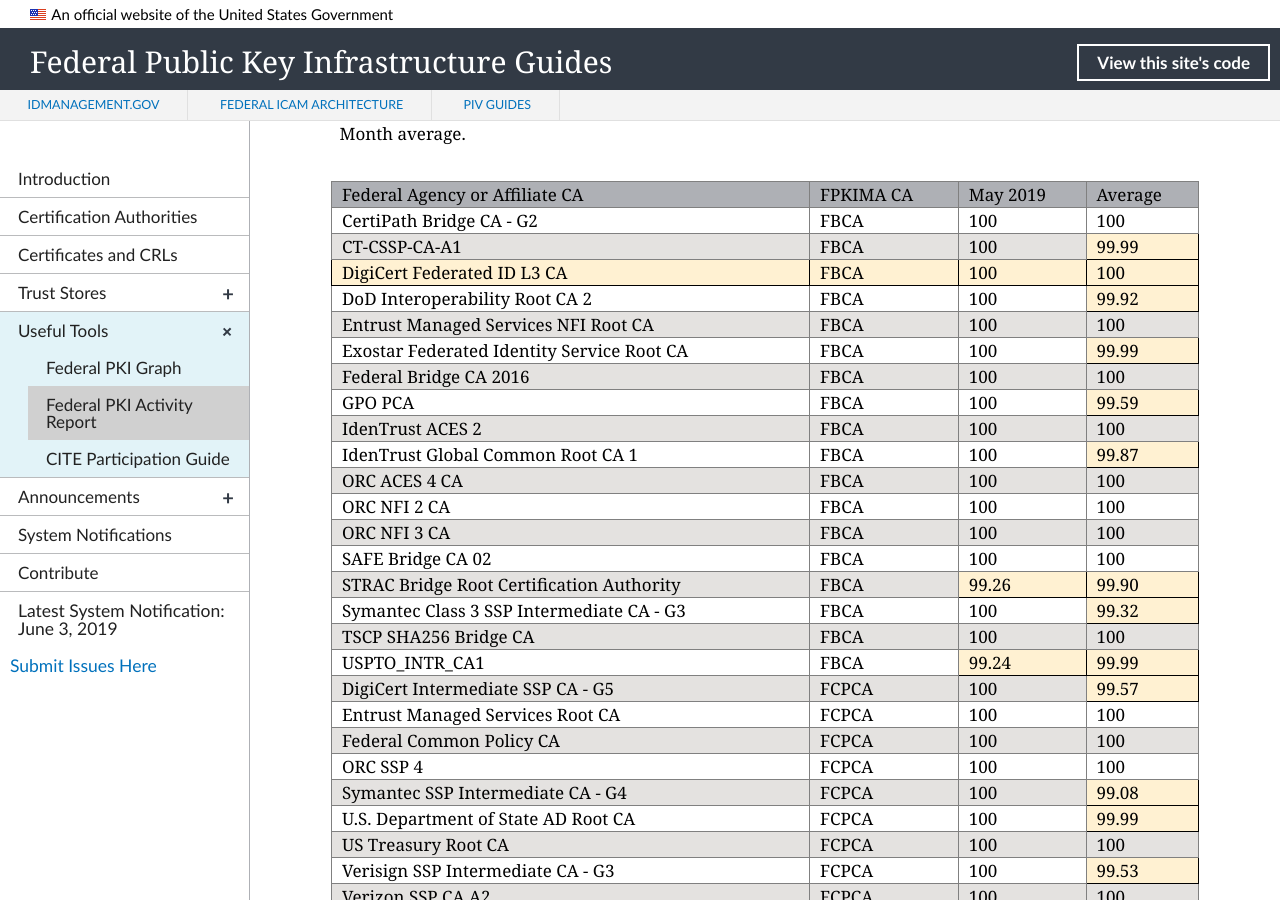
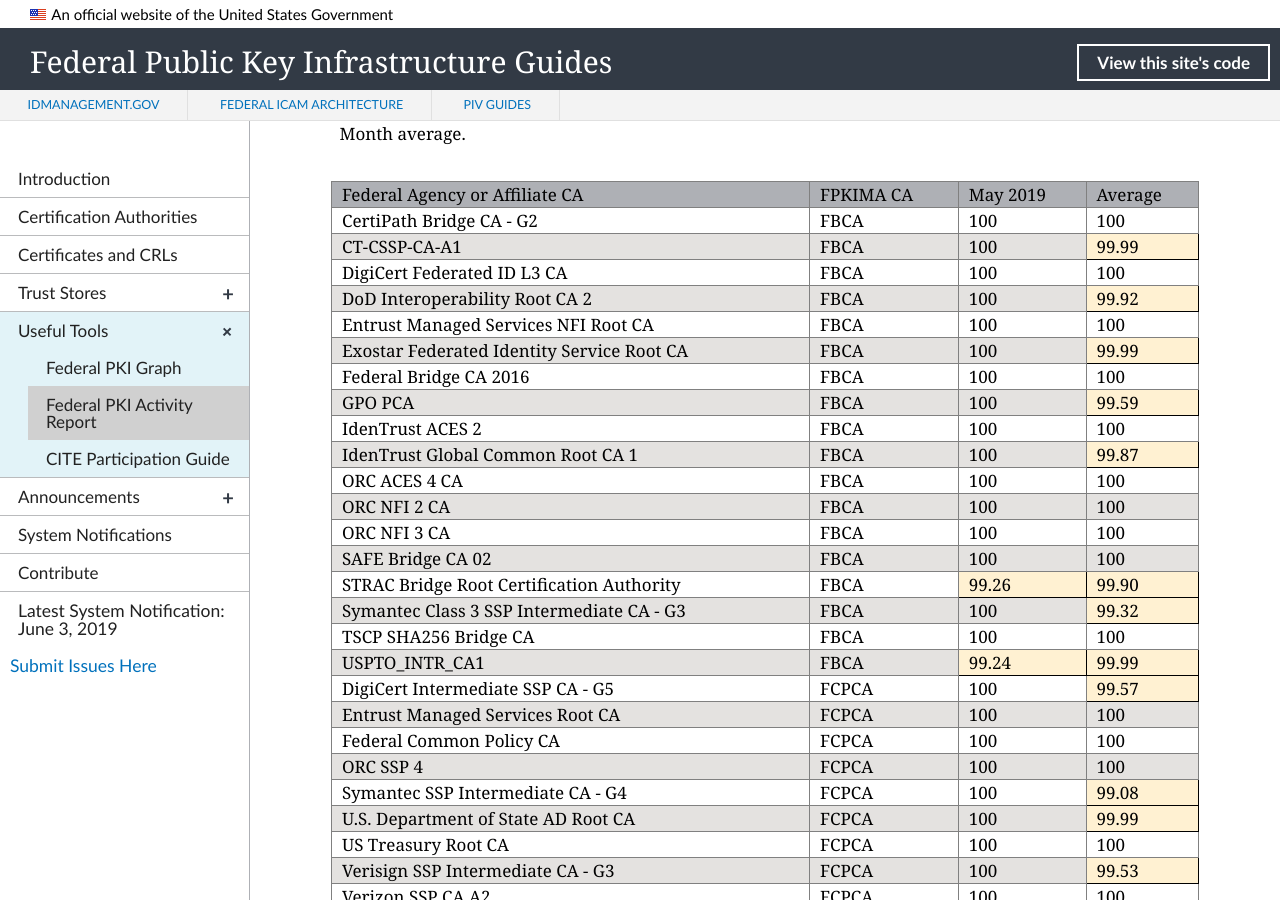
Before and after one commit to GSA/fpki-guides, a Jekyll site: the page built from _tools/03_fpki_activity_report.md, in a window 1280 px wide and 900 px high, scrolled down 2673 px. Built offline with Jekyll 4.4.1, drawn with Linux system fonts in a browser that asks for light colours; nearby versions of some CDN libraries; library files that are not in the unit come from our copies.

Commit message:
Fix row shading

```diff
--- a/_includes/fpkiar-repo-table.html
+++ b/_includes/fpkiar-repo-table.html
@@ -37,171 +37,171 @@
         <td class="tg-s7ni">99.99</td>
     </tr>
     <tr>
-        <td class="tg-s7ni">DigiCert Federated ID L3 CA</td>
-        <td class="tg-s7ni">FBCA</td>
-        <td class="tg-s7ni">100</td>
-        <td class="tg-s7ni">100</td>
+        <td class="tg-0pky">DigiCert Federated ID L3 CA</td>
+        <td class="tg-0pky">FBCA</td>
+        <td class="tg-0pky">100</td>
+        <td class="tg-0pky">100</td>
     </tr>
     <tr>
-        <td class="tg-0pky">DoD Interoperability Root CA 2</td>
-        <td class="tg-0pky">FBCA</td>
-        <td class="tg-0pky">100</td>
+        <td class="tg-y698">DoD Interoperability Root CA 2</td>
+        <td class="tg-y698">FBCA</td>
+        <td class="tg-y698">100</td>
         <td class="tg-s7ni">99.92</td>
     </tr>
     <tr>
-        <td class="tg-y698">Entrust Managed Services NFI Root CA</td>
+        <td class="tg-0pky">Entrust Managed Services NFI Root CA</td>
+        <td class="tg-0pky">FBCA</td>
+        <td class="tg-0pky">100</td>
+        <td class="tg-0pky">100</td>
+    </tr>
+     <tr>
+        <td class="tg-y698">Exostar Federated Identity Service Root CA</td>
         <td class="tg-y698">FBCA</td>
         <td class="tg-y698">100</td>
-        <td class="tg-y698">100</td>
-    </tr>
-     <tr>
-        <td class="tg-0pky">Exostar Federated Identity Service Root CA</td>
-        <td class="tg-0pky">FBCA</td>
-        <td class="tg-0pky">100</td>
         <td class="tg-s7ni">99.99</td>
     </tr>
     <tr>
-        <td class="tg-y698">Federal Bridge CA 2016</td>
+        <td class="tg-0pky">Federal Bridge CA 2016</td>
+        <td class="tg-0pky">FBCA</td>
+        <td class="tg-0pky">100</td>
+        <td class="tg-0pky">100</td>
+    </tr>
+    <tr>
+        <td class="tg-y698">GPO PCA</td>
+        <td class="tg-y698">FBCA</td>
+        <td class="tg-y698">100</td>
+        <td class="tg-s7ni">99.59</td>
+    </tr>
+    <tr>
+        <td class="tg-0pky">IdenTrust ACES 2</td>
+        <td class="tg-0pky">FBCA</td>
+        <td class="tg-0pky">100</td>
+        <td class="tg-0pky">100</td>
+    </tr>
+    <tr>
+        <td class="tg-y698">IdenTrust Global Common Root CA 1</td>
+        <td class="tg-y698">FBCA</td>
+        <td class="tg-y698">100</td>
+        <td class="tg-s7ni">99.87</td>
+    </tr>
+    <tr>
+        <td class="tg-0pky">ORC ACES 4 CA</td>
+        <td class="tg-0pky">FBCA</td>
+        <td class="tg-0pky">100</td>
+        <td class="tg-0pky">100</td>
+    </tr>
+    <tr>
+        <td class="tg-y698">ORC NFI 2 CA</td>
         <td class="tg-y698">FBCA</td>
         <td class="tg-y698">100</td>
         <td class="tg-y698">100</td>
     </tr>
     <tr>
-        <td class="tg-0pky">GPO PCA</td>
+        <td class="tg-0pky">ORC NFI 3 CA</td>
         <td class="tg-0pky">FBCA</td>
         <td class="tg-0pky">100</td>
-        <td class="tg-s7ni">99.59</td>
+        <td class="tg-0pky">100</td>
     </tr>
     <tr>
-        <td class="tg-y698">IdenTrust ACES 2</td>
+        <td class="tg-y698">SAFE Bridge CA 02</td>
         <td class="tg-y698">FBCA</td>
         <td class="tg-y698">100</td>
         <td class="tg-y698">100</td>
     </tr>
     <tr>
-        <td class="tg-0pky">IdenTrust Global Common Root CA 1</td>
+        <td class="tg-0pky">STRAC Bridge Root Certification Authority</td>
         <td class="tg-0pky">FBCA</td>
-        <td class="tg-0pky">100</td>
-        <td class="tg-s7ni">99.87</td>
+        <td class="tg-s7ni">99.26</td>
+        <td class="tg-s7ni">99.90</td>
     </tr>
     <tr>
-        <td class="tg-y698">ORC ACES 4 CA</td>
+        <td class="tg-y698">Symantec Class 3 SSP Intermediate CA - G3</td>
         <td class="tg-y698">FBCA</td>
         <td class="tg-y698">100</td>
-        <td class="tg-y698">100</td>
+        <td class="tg-s7ni">99.32</td>
     </tr>
     <tr>
-        <td class="tg-0pky">ORC NFI 2 CA</td>
+        <td class="tg-0pky">TSCP SHA256 Bridge CA</td>
         <td class="tg-0pky">FBCA</td>
         <td class="tg-0pky">100</td>
         <td class="tg-0pky">100</td>
     </tr>
     <tr>
-        <td class="tg-y698">ORC NFI 3 CA</td>
+        <td class="tg-y698">USPTO_INTR_CA1</td>
         <td class="tg-y698">FBCA</td>
+        <td class="tg-s7ni">99.24</td>
+        <td class="tg-s7ni">99.99</td>
+    </tr>
+    <tr>
+        <td class="tg-0pky">DigiCert Intermediate SSP CA - G5</td>
+        <td class="tg-0pky">FCPCA</td>
+        <td class="tg-0pky">100</td>
+        <td class="tg-s7ni">99.57</td>
+    </tr>
+    <tr>
+        <td class="tg-y698">Entrust Managed Services Root CA</td>
+        <td class="tg-y698">FCPCA</td>
         <td class="tg-y698">100</td>
         <td class="tg-y698">100</td>
     </tr>
     <tr>
-        <td class="tg-0pky">SAFE Bridge CA 02</td>
-        <td class="tg-0pky">FBCA</td>
-        <td class="tg-0pky">100</td>
-        <td class="tg-0pky">100</td>
-    </tr>
-    <tr>
-        <td class="tg-y698">STRAC Bridge Root Certification Authority</td>
-        <td class="tg-y698">FBCA</td>
-        <td class="tg-s7ni">99.26</td>
-        <td class="tg-s7ni">99.90</td>
-    </tr>
-    <tr>
-        <td class="tg-0pky">Symantec Class 3 SSP Intermediate CA - G3</td>
-        <td class="tg-0pky">FBCA</td>
-        <td class="tg-0pky">100</td>
-        <td class="tg-s7ni">99.32</td>
-    </tr>
-    <tr>
-        <td class="tg-y698">TSCP SHA256 Bridge CA</td>
-        <td class="tg-y698">FBCA</td>
-        <td class="tg-y698">100</td>
-        <td class="tg-y698">100</td>
-    </tr>
-    <tr>
-        <td class="tg-0pky">USPTO_INTR_CA1</td>
-        <td class="tg-0pky">FBCA</td>
-        <td class="tg-s7ni">99.24</td>
-        <td class="tg-s7ni">99.99</td>
-    </tr>
-    <tr>
-        <td class="tg-y698">DigiCert Intermediate SSP CA - G5</td>
-        <td class="tg-y698">FCPCA</td>
-        <td class="tg-y698">100</td>
-        <td class="tg-s7ni">99.57</td>
-    </tr>
-    <tr>
-        <td class="tg-0pky">Entrust Managed Services Root CA</td>
+        <td class="tg-0pky">Federal Common Policy CA</td>
         <td class="tg-0pky">FCPCA</td>
         <td class="tg-0pky">100</td>
         <td class="tg-0pky">100</td>
     </tr>
     <tr>
-        <td class="tg-y698">Federal Common Policy CA</td>
+        <td class="tg-y698">ORC SSP 4</td>
         <td class="tg-y698">FCPCA</td>
         <td class="tg-y698">100</td>
         <td class="tg-y698">100</td>
     </tr>
     <tr>
-        <td class="tg-0pky">ORC SSP 4</td>
+        <td class="tg-0pky">Symantec SSP Intermediate CA - G4</td>
+        <td class="tg-0pky">FCPCA</td>
+        <td class="tg-0pky">100</td>
+        <td class="tg-s7ni">99.08</td>
+    </tr>
+    <tr>
+        <td class="tg-y698">U.S. Department of State AD Root CA</td>
+        <td class="tg-y698">FCPCA</td>
+        <td class="tg-y698">100</td>
+        <td class="tg-s7ni">99.99</td>
+    </tr>
+    <tr>
+        <td class="tg-0pky">US Treasury Root CA</td>
         <td class="tg-0pky">FCPCA</td>
         <td class="tg-0pky">100</td>
         <td class="tg-0pky">100</td>
     </tr>
     <tr>
-        <td class="tg-y698">Symantec SSP Intermediate CA - G4</td>
+        <td class="tg-y698">Verisign SSP Intermediate CA - G3</td>
         <td class="tg-y698">FCPCA</td>
         <td class="tg-y698">100</td>
-        <td class="tg-s7ni">99.08</td>
+        <td class="tg-s7ni">99.53</td>
     </tr>
     <tr>
-        <td class="tg-0pky">U.S. Department of State AD Root CA</td>
+        <td class="tg-0pky">Verizon SSP CA A2</td>
         <td class="tg-0pky">FCPCA</td>
         <td class="tg-0pky">100</td>
-        <td class="tg-s7ni">99.99</td>
+        <td class="tg-0pky">100</td>
     </tr>
     <tr>
-        <td class="tg-y698">US Treasury Root CA</td>
-        <td class="tg-y698">FCPCA</td>
+        <td class="tg-y698">CertiPath Bridge CA</td>
+        <td class="tg-y698">SHA1FRCA</td>
         <td class="tg-y698">100</td>
         <td class="tg-y698">100</td>
     </tr>
     <tr>
-        <td class="tg-0pky">Verisign SSP Intermediate CA - G3</td>
-        <td class="tg-0pky">FCPCA</td>
+        <td class="tg-0pky">DoD Interoperability Root CA 1</td>
+        <td class="tg-0pky">SHA1FRCA</td>
         <td class="tg-0pky">100</td>
-        <td class="tg-s7ni">99.53</td>
+        <td class="tg-s7ni">99.93</td>
     </tr>
     <tr>
-        <td class="tg-y698">Verizon SSP CA A2</td>
-        <td class="tg-y698">FCPCA</td>
+        <td class="tg-y698">SHA-1 Federal Root CA G2</td>
+        <td class="tg-y698">SHA1FRCA</td>
         <td class="tg-y698">100</td>
         <td class="tg-y698">100</td>
     </tr>
-    <tr>
-        <td class="tg-0pky">CertiPath Bridge CA</td>
-        <td class="tg-0pky">SHA1FRCA</td>
-        <td class="tg-0pky">100</td>
-        <td class="tg-0pky">100</td>
-    </tr>
-    <tr>
-        <td class="tg-y698">DoD Interoperability Root CA 1</td>
-        <td class="tg-y698">SHA1FRCA</td>
-        <td class="tg-y698">100</td>
-        <td class="tg-s7ni">99.93</td>
-    </tr>
-    <tr>
-        <td class="tg-0pky">SHA-1 Federal Root CA G2</td>
-        <td class="tg-0pky">SHA1FRCA</td>
-        <td class="tg-0pky">100</td>
-        <td class="tg-0pky">100</td>
-    </tr>
 </table>
```
